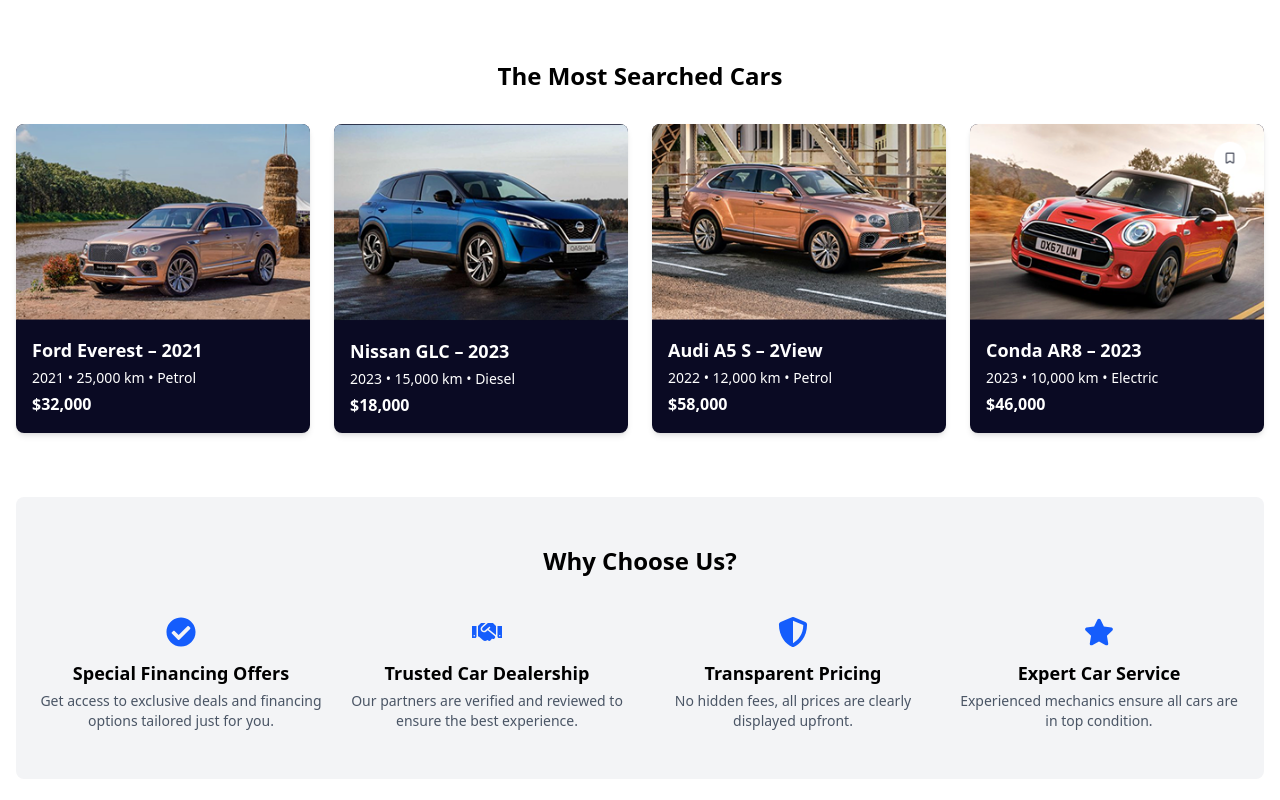
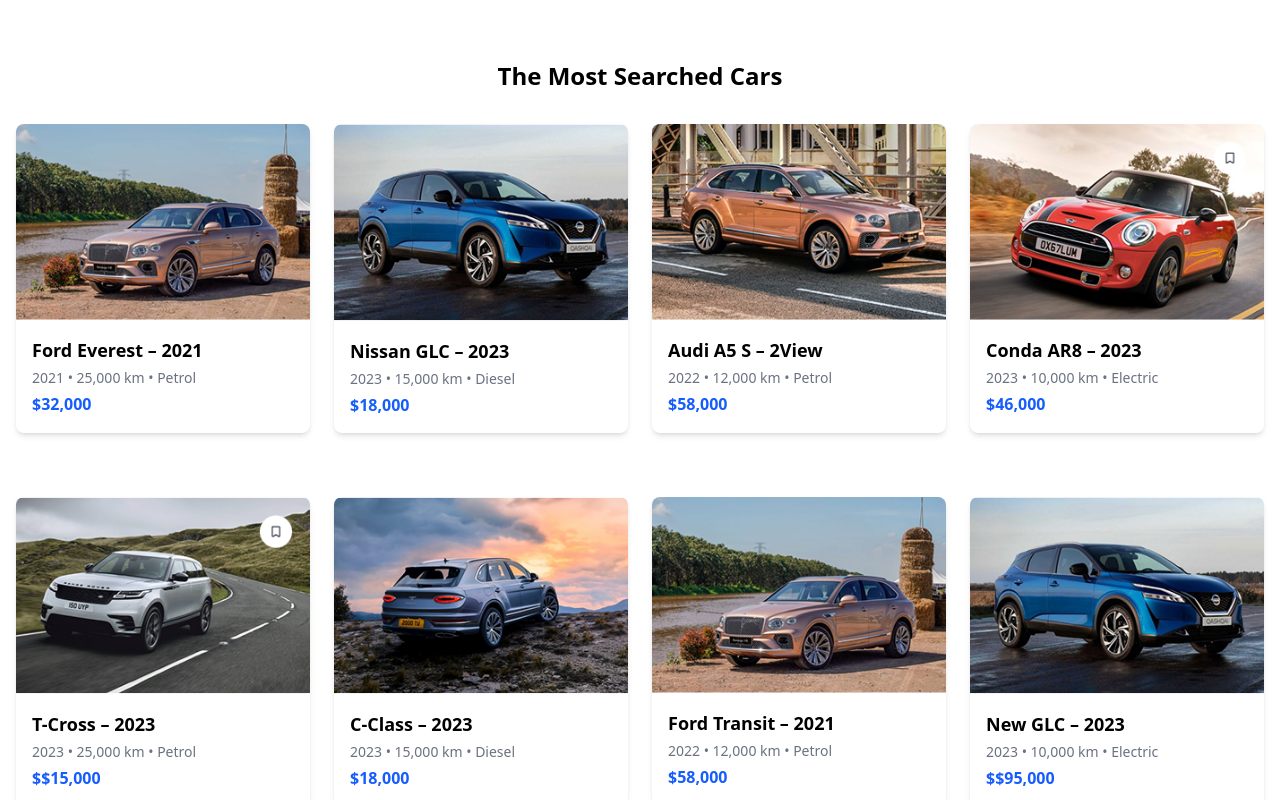
Before and after one commit to AhmedSamyEid/car_dealer_website, a Next.js app: page /home5 in a window 1280 px wide. Shown: the part 1160-1960 px from the top of the page. Built offline with nearby package versions, Linux system fonts and the light colour scheme.

Commit message:
Add : BrandsSection && VehiclesSlider && Statistics && TheMostSearchedCars && Whatourcustomers && OurTeam in home7

```diff
--- a/src/app/home7/page.tsx
+++ b/src/app/home7/page.tsx
@@ -1,9 +1,21 @@
+import { BrandsSection } from "@/components/brandssection/BrandsSection";
 import HeroSection from "@/components/lets_find_your_perfect/HeroSection";
+import OurTeam from "@/components/Our_Team/Ourteam";
+import { Statistics } from "@/components/statistics/Statistics";
+import TheMostSearchedCars from "@/components/themostsearched/TheMostSearched";
+import { VehiclesSlider } from "@/components/vehiclesslider/VehiclesSlider ";
+import Whatourcustomers from "@/components/what_our_customers_say/Whatourcustomers";
 
 export default function home (){
   return(
     <div>
       <HeroSection />
+      <BrandsSection />
+      <VehiclesSlider />
+      <Statistics />
+      <TheMostSearchedCars />
+      <Whatourcustomers />
+      <OurTeam />
     </div>
   )
 }
--- a/src/components/lets_find_your_perfect/HeroSection.tsx
+++ b/src/components/lets_find_your_perfect/HeroSection.tsx
@@ -21,8 +21,8 @@
     <div className="relative min-h-screen text-white overflow-hidden bottom-17">
       <Image src={selectedBackground} alt="Background" fill className="object-cover z-0" priority />
 
-      <div className="relative z-20 max-w-7xl mx-auto px-6 py-16 flex flex-col md:flex-row justify-between items-center">
-        <div className="bg-white text-black mt-25 rounded-xl p-6 w-full max-w-md shadow-lg z-20">
+      <div className="relative z-20 max-w-7xl mx-auto px-6 py-16 flex flex-col md:flex-row justify-between items-center ">
+        <div className="bg-white text-black mt-25 rounded-xl p-6 w-full max-w-md shadow-lg z-20 ">
           <div className="flex justify-between mb-4">
             <button onClick={() => setSelectedTab("new")} className={classNames("px-4 py-2 rounded-md font-medium", selectedTab === "new" ? "bg-black text-white" : "bg-gray-200")}>
               New
@@ -33,14 +33,14 @@
           </div>
 
           <div className="space-y-4">
-            <select className="w-full border border-gray-300 px-4 py-2 rounded-md">
+            <select className="w-full border border-gray-300 px-4 py-2 rounded-md cursor-pointer">
               <option>Select Make</option>
               <option>Audi</option>
               <option>BMW</option>
               <option>Toyota</option>
             </select>
 
-            <select className="w-full border border-gray-300 px-4 py-2 rounded-md" value={model} onChange={(e) => setModel(e.target.value)}>
+            <select className="w-full border  border-gray-300 px-4 py-2 rounded-md" value={model} onChange={(e) => setModel(e.target.value)}>
               <option value="">Select Model</option>
               <option value="A4">A4</option>
               <option value="X5">X5</option>
@@ -48,8 +48,8 @@
             </select>
 
             <div>
-              <label className="block mb-1 text-sm text-gray-700">Select Price</label>
-              <input type="range" min="0" max="100000" value={price} onChange={(e) => setPrice(parseInt(e.target.value))} className="w-full" />
+              <label className="block  mb-1 text-sm text-gray-700">Select Price</label>
+              <input type="range" min="0" max="100000" value={price} onChange={(e) => setPrice(parseInt(e.target.value))} className="w-full cursor-pointer" />
               <div className="flex justify-between text-sm text-gray-600">
                 <span>$0</span>
                 <span>${price.toLocaleString()}</span>
@@ -57,7 +57,7 @@
               </div>
             </div>
 
-            <button className="w-full bg-[#405FF2] text-white py-2 rounded-md hover:bg-[#324ed6]">Search</button>
+            <button className="w-full cursor-pointer bg-[#405FF2] text-white py-2 rounded-md hover:bg-[#324ed6]">Search</button>
           </div>
         </div>
 
--- a/src/components/themostsearched/TheMostSearched.tsx
+++ b/src/components/themostsearched/TheMostSearched.tsx
@@ -1,7 +1,7 @@
 "use client";
 
 import Image from "next/image";
-import { FaCheckCircle, FaHandshake, FaShieldAlt, FaStar } from "react-icons/fa";
+
 
 export default function TheMostSearchedCars() {
   const cars = [
@@ -73,12 +73,7 @@
     },
   ];
 
-  const features = [
-    { icon: <FaCheckCircle />, title: "Special Financing Offers", desc: "Get access to exclusive deals and financing options tailored just for you." },
-    { icon: <FaHandshake />, title: "Trusted Car Dealership", desc: "Our partners are verified and reviewed to ensure the best experience." },
-    { icon: <FaShieldAlt />, title: "Transparent Pricing", desc: "No hidden fees, all prices are clearly displayed upfront." },
-    { icon: <FaStar />, title: "Expert Car Service", desc: "Experienced mechanics ensure all cars are in top condition." },
-  ];
+
 
   return (
     <main className="py-12 px-4 max-w-7xl mx-auto">
@@ -99,36 +94,25 @@
         <h2 className="text-2xl font-bold text-center mb-8">The Most Searched Cars</h2>
         <div className="grid grid-cols-1 sm:grid-cols-2 md:grid-cols-4 gap-6">
           {cars.map((car, i) => (
-            <div key={i} className="bg-[#0A0A23]  shadow-md rounded-lg overflow-hidden transition-transform duration-300 ease-in-out hover:scale-110
+            <div key={i} className="bg-white  shadow-md rounded-lg overflow-hidden transition-transform duration-300 ease-in-out hover:scale-110
 ">
               <Image src={car.image} alt={car.name} width={400} height={250} className="w-full object-cover" />
               <div className="p-4">
-                <h3 className="font-semibold text-white text-lg mb-1">{car.name}</h3>
-                <p className="text-sm text-white mb-1">
+                <h3 className="font-semibold text-black text-lg mb-1">{car.name}</h3>
+                <p className="text-sm text-gray-500 mb-1">
                   {car.year} • {car.mileage} • {car.fuel}
                 </p>
-                <p className="font-bold text-white">{car.price}</p>
+                <p className="font-bold text-blue-600">{car.price}</p>
               </div>
             </div>
           ))}
         </div>
+
       </section>
 
-      <section className="mb-16 bg-gray-100 py-12 rounded-lg">
-        <h2 className="text-2xl font-bold text-center mb-10">Why Choose Us?</h2>
-        <div className="grid grid-cols-2 md:grid-cols-4 gap-6 text-center px-6">
-          {features.map((feature, i) => (
-            <div key={i} className="flex flex-col items-center">
-              <div className="text-blue-600 text-3xl mb-3">{feature.icon}</div>
-              <h3 className="font-semibold text-lg mb-1">{feature.title}</h3>
-              <p className="text-sm text-gray-600">{feature.desc}</p>
-            </div>
-          ))}
-        </div>
-      </section>
 
       <section>
-        <h2 className="text-2xl font-bold text-center mb-8">Latest Cars</h2>
+
         <div className="grid grid-cols-1 sm:grid-cols-2 md:grid-cols-4 gap-6">
           {car.map((car, i) => (
             <div key={i} className="bg-white shadow-md rounded-lg overflow-hidden">
```
